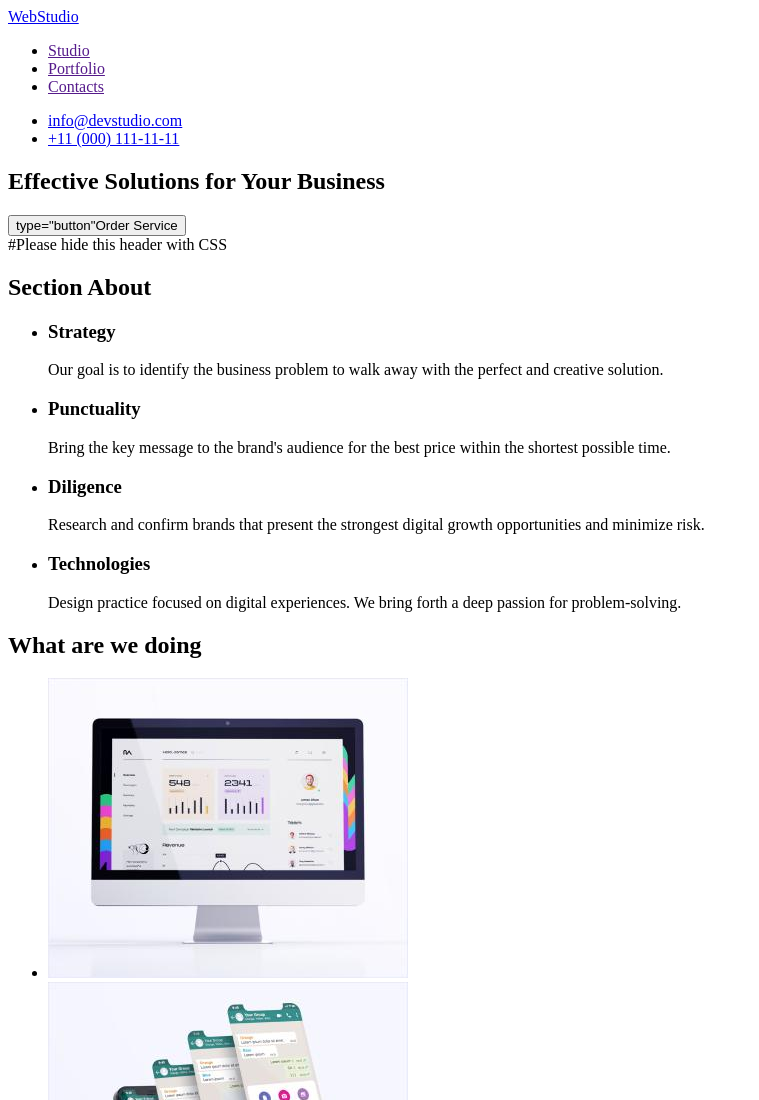
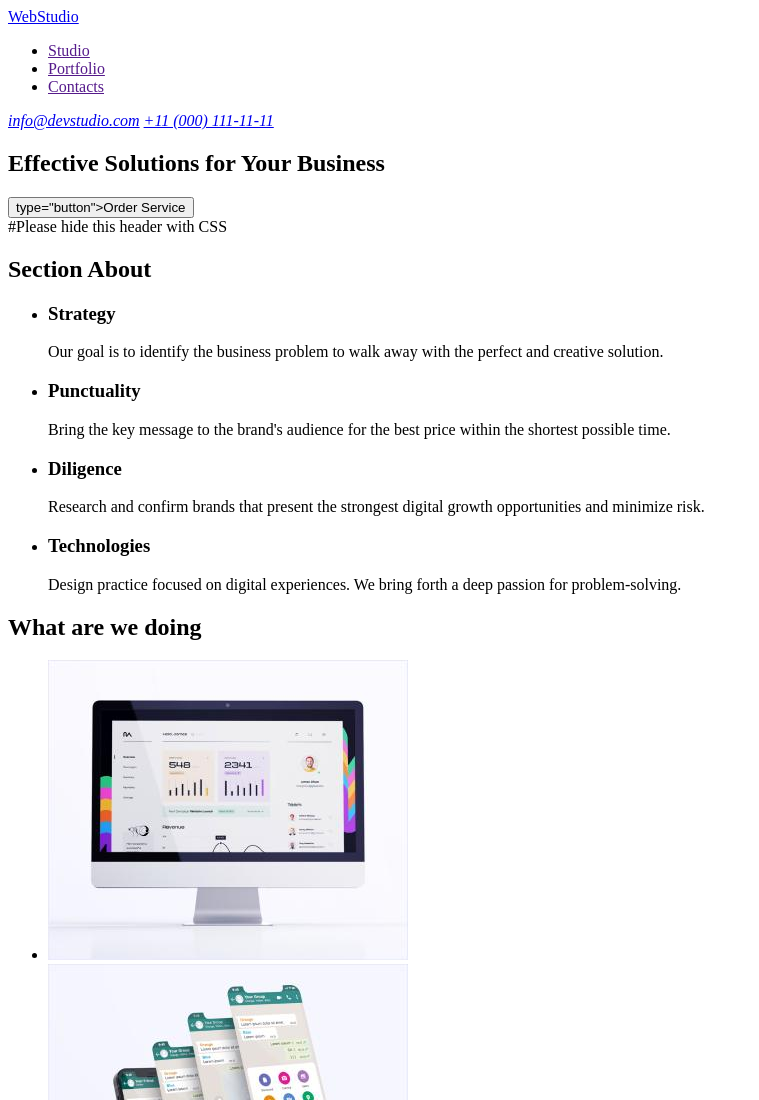
Before and after one commit to YulijaProtsenko/Tutorial, a plain HTML site: page index.html in a window 1280 px wide. Shown: the top 1100 px of the page, without its empty margins (0-759 px from the left). Drawn offline with Linux system fonts and the light colour scheme.

Commit message:
updated adress

```diff
--- a/index.html
+++ b/index.html
@@ -16,15 +16,15 @@
           <li><a href="">Contacts</a></li>
         </ul>
       </nav>
-      <ul>
-        <li><a href="mailto:info@devstudio.com">info@devstudio.com</a></li>
-        <li><a href="tel:+110001111111">+11 (000) 111-11-11</a></li>
-      </ul>
+      <address>
+        <a href="mailto:info@devstudio.com">info@devstudio.com</a>
+        <a href="tel:+110001111111">+11 (000) 111-11-11</a>
+      </address>
     </header>
     <main>
       <section>
         <h1>Effective Solutions for Your Business</h1>
-        <button>type="button"Order Service</button>
+        <button>type="button">Order Service</button>
       </section>
       <section>
         #Please hide this header with CSS
```
